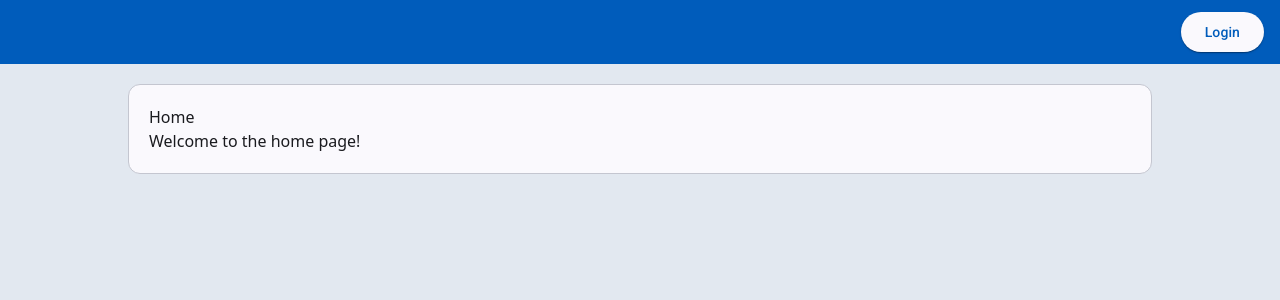
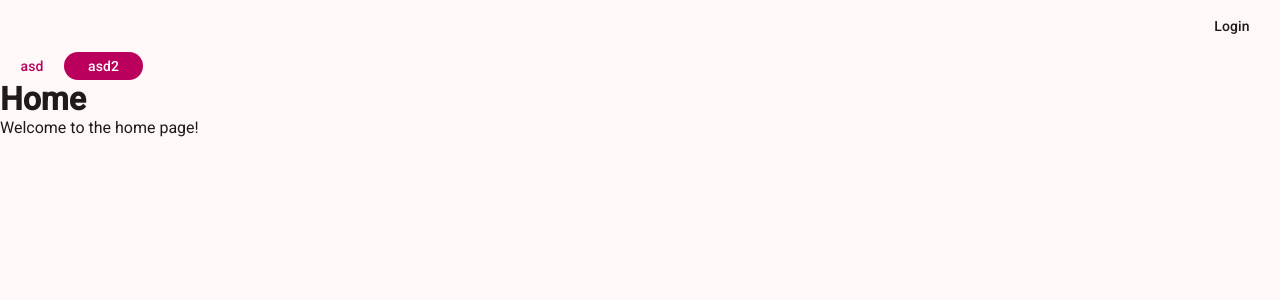
Before and after one commit to bneuhausz/training-log-coach-poc, an Angular app: page / in a window 1280 px wide. Shown: the top 300 px of the page. Built offline with nearby package versions, Linux system fonts and the light colour scheme; no server answers.

Commit message:
removed tailwind

```diff
--- a/package.json
+++ b/package.json
@@ -29,10 +29,7 @@
     "@angular/platform-browser": "^20.1.0",
     "@angular/router": "^20.1.0",
     "@supabase/supabase-js": "^2.53.0",
-    "@tailwindcss/postcss": "^4.1.11",
-    "postcss": "^8.5.6",
     "rxjs": "~7.8.0",
-    "tailwindcss": "^4.1.11",
     "tslib": "^2.3.0",
     "type-fest": "^4.41.0",
     "zone.js": "~0.15.0"
@@ -48,8 +45,6 @@
     "karma-coverage": "~2.2.0",
     "karma-jasmine": "~5.1.0",
     "karma-jasmine-html-reporter": "~2.1.0",
-    "tailwind-merge": "^2.2.0",
-    "tailwindcss-animate": "^1.0.6",
     "typescript": "~5.8.2"
   }
 }
--- a/src/app/layout/header.ts
+++ b/src/app/layout/header.ts
@@ -10,21 +10,23 @@ import { MatIconModule } from "@angular/material/icon";
   selector: 'app-header',
   imports: [MatButtonModule, MatToolbarModule, MatIconModule],
   template: `
-    <mat-toolbar class="!bg-primary !text-on-primary">
+    <mat-toolbar>
       @if (auth.isAuthenticated()) {
         <button matIconButton (click)="sidenav().open()">
-          <mat-icon class="!text-on-primary">menu</mat-icon>
+          <mat-icon>menu</mat-icon>
         </button>
       }
-      <span class="flex-auto"></span>
+      <span class="spacer"></span>
       @if (auth.isAuthenticated()) {
         <span>{{ auth.user()?.email }}</span>
-        <button matButton="elevated" class="ml-3" (click)="auth.signOut$.next()">Logout</button>
+        <button matButton (click)="auth.signOut$.next()">Logout</button>
       }
       @else {
-        <button matButton="elevated" (click)="login()">Login</button>
+        <button matButton (click)="login()">Login</button>
       }
     </mat-toolbar>
+    <button matButton>asd</button>
+    <button matButton="filled">asd2</button>
   `,
   changeDetection: ChangeDetectionStrategy.OnPush
 })
--- a/src/app/layout/layout.ts
+++ b/src/app/layout/layout.ts
@@ -19,12 +19,7 @@ import { MatCardModule } from "@angular/material/card";
         </mat-nav-list>
       </mat-sidenav>
       <app-header [sidenav]="sidenav" />
-
-      <main>
-        <mat-card appearance="outlined" class="w-4/5 my-5 mx-auto p-5">
-          <router-outlet />
-        </mat-card>
-      </main>
+      <router-outlet />
     </mat-sidenav-container>
   `,
   changeDetection: ChangeDetectionStrategy.OnPush
--- a/src/index.html
+++ b/src/index.html
@@ -9,7 +9,7 @@
   <link href="https://fonts.googleapis.com/css2?family=Roboto:wght@300;400;500&display=swap" rel="stylesheet">
   <link href="https://fonts.googleapis.com/icon?family=Material+Icons" rel="stylesheet">
 </head>
-<body>
+<body class="mat-typography">
   <app-root></app-root>
 </body>
 </html>
--- a/src/styles.scss
+++ b/src/styles.scss
@@ -1,23 +1,44 @@
 @use '@angular/material' as mat;
 
-@include mat.theme((
-  color: mat.$azure-palette,
-  typography: Roboto,
-  density: 0
-));
+// html {
+//   @include mat.theme((
+//     color: (
+//       primary: mat.$azure-palette,
+//       tertiary: mat.$blue-palette,
+//     ),
+//     typography: Roboto,
+//     density: 0,
+//   ));
 
-@theme {
-  --color-primary: var(--mat-sys-primary);
-  --color-on-primary: var(--mat-sys-on-primary);
-  --color-secondary: var(--mat-sys-secondary);
-  --color-on-secondary: var(--mat-sys-on-secondary);
+//   color-scheme: light;
+//   background-color: var(--mat-sys-surface);
+//   color: var(--mat-sys-on-surface);
+//   font: var(--mat-sys-body-medium);
+// }
+
+html, body { height: 100%; }
+body {
+  padding: 1rem;
+  font-family: Roboto, "Helvetica Neue", sans-serif;
 }
 
-@import "tailwindcss";
-
-html {
-  color-scheme: light dark;
+* {
+  box-sizing: border-box;
+  padding: 0;
+  margin: 0;
 }
 
-html, body { height: 100%; }
-body { margin: 0; }
+:root {
+  @include mat.theme((
+    color: (
+      primary: mat.$rose-palette,
+      tertiary: mat.$orange-palette
+    ),
+    typography: Roboto,
+    density: -5
+  ));
+}
+
+.spacer {
+  flex: 1 1 auto;
+}
--- a/tsconfig.json
+++ b/tsconfig.json
@@ -12,7 +12,10 @@
     "importHelpers": true,
     "target": "ES2022",
     "module": "preserve",
-    "paths": {}
+    "typeRoots": [
+      "node_modules/@types",
+      "node_modules/@angular/material"
+    ]
   },
   "angularCompilerOptions": {
     "enableI18nLegacyMessageIdFormat": false,
```
Also changed, not shown: .postcssrc.json (deleted), 1 other file (tests, documents, lock files or other folders).
